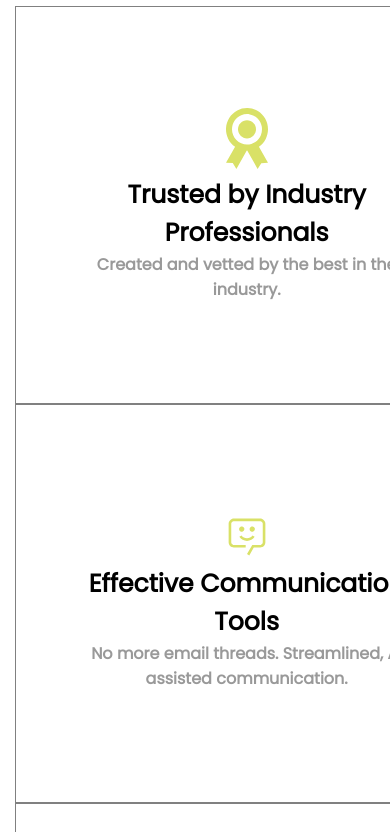
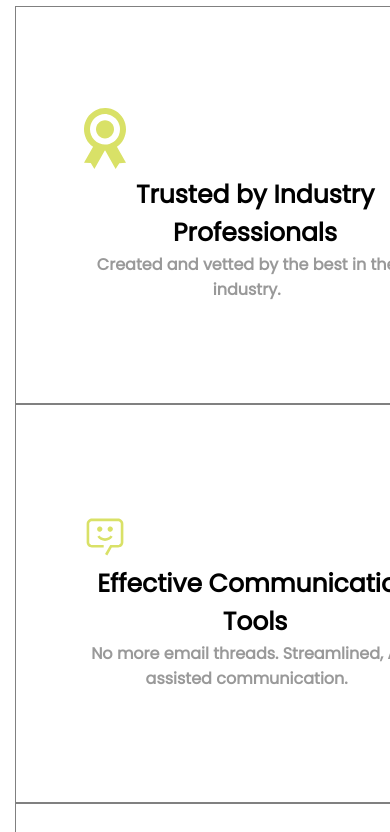
Before and after one commit to giridhar2000/vendorcontacts, a React (Create React App) app: page / in a window 390 px wide. Shown: the part 1832-2664 px from the top of the page. Built offline with nearby package versions, Linux system fonts and the light colour scheme.

Commit message:
Update Home.css

```diff
--- a/src/Pages/Home/Home.css
+++ b/src/Pages/Home/Home.css
@@ -596,6 +596,18 @@
         padding-left: 1vh;
     }
 
+    .requestsitemhead {
+        text-align: left;
+        padding-left: 2vh;
+    }
+
+    .requestsitemhead h1 {
+        text-align: left;
+    }
+    .requestsitemhead p {
+        text-align: left;
+    }
+
     .banner-text h1 img {
         height: 35px;
     }
```
